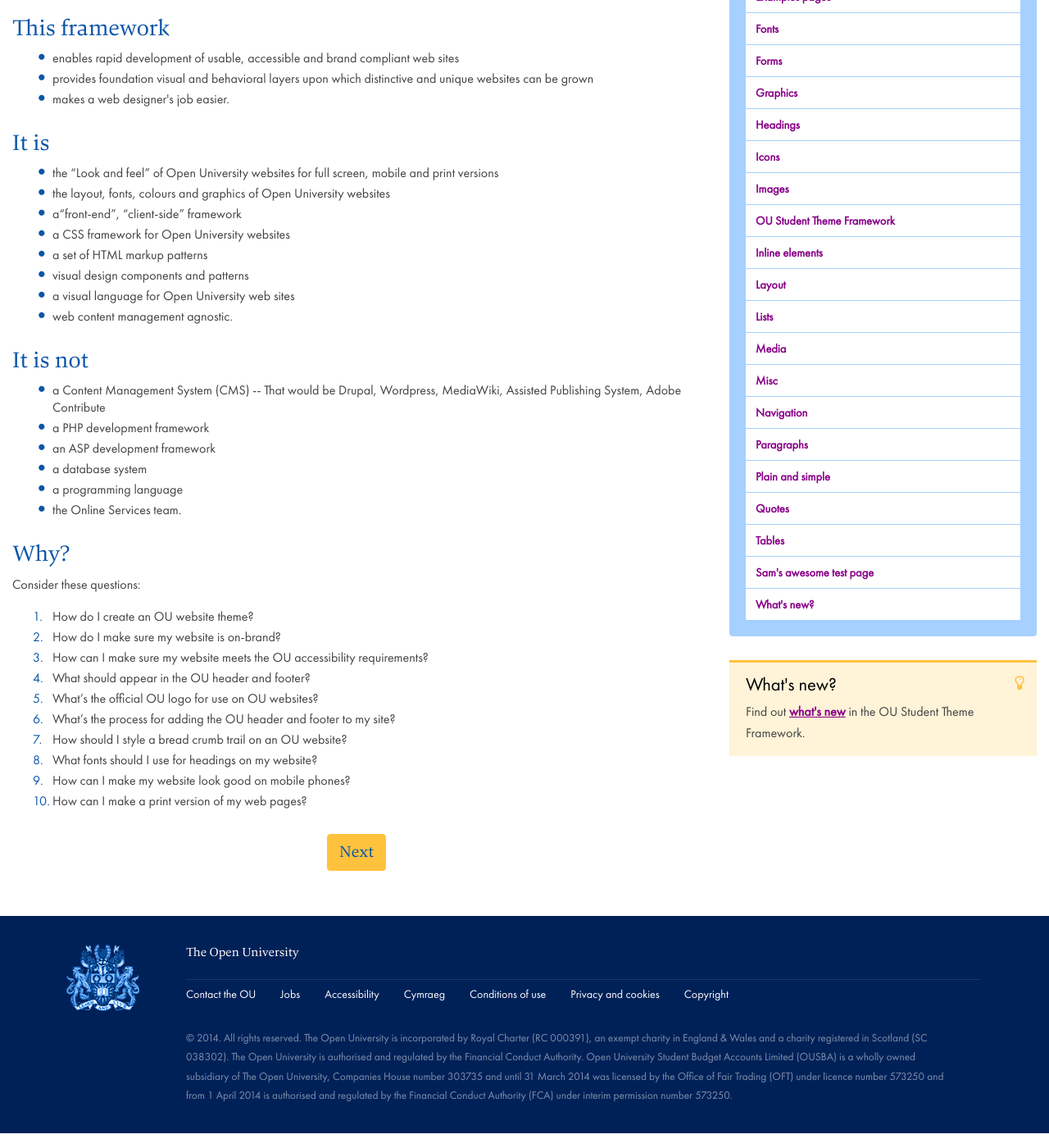
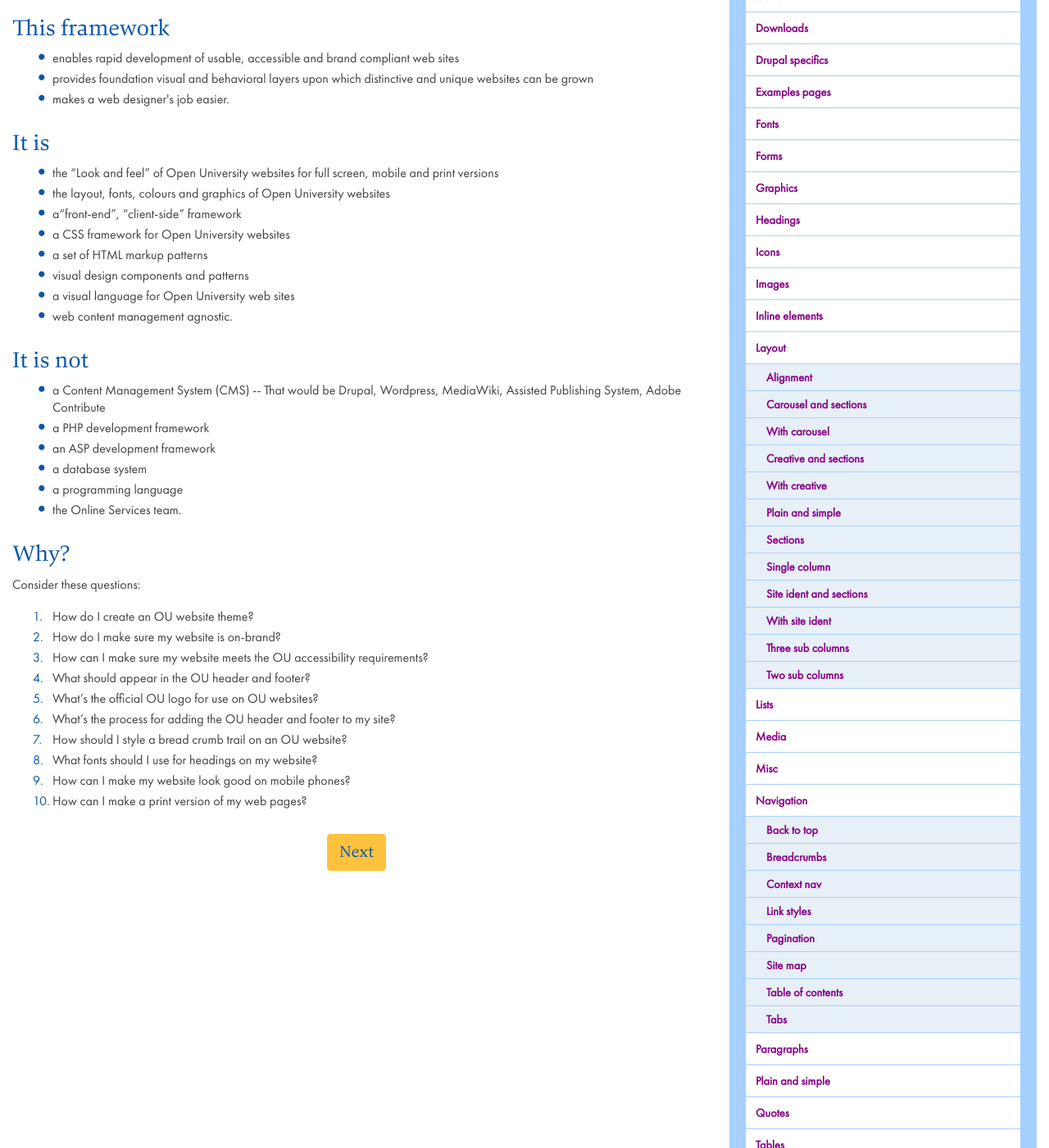
Before and after one commit to the-open-university/student-theme-framework, a Jekyll site: the page built from index.html, in a window 1280 px wide and 1400 px high, scrolled down 403 px. Shown: the whole window at 82% size. Built offline with Jekyll 4.4.1, drawn with Linux system fonts in a browser that asks for light colours; nearby versions of some CDN libraries; some of the changed text lies outside the part shown.

Commit message:
Tweaks to navigation

```diff
--- a/_config.yml
+++ b/_config.yml
@@ -5,4 +5,5 @@ defaults:
       type: "pages"
     values:
       layout: "default"
-      parent: "main"
+      parent: "index"
+      order: 9999
--- a/_includes/menu.html
+++ b/_includes/menu.html
@@ -1,11 +1,13 @@
 {% assign pages = site.pages | where:"parent",include.parent | sort:"order" %}
 <ul>
-  {% for page in pages %}
-    <li>
-      <a {% if page.url == page.url %}class="ou-expanded"{% endif %} href="{{ page.url }}">
-        {{ page.title }}
-      </a>
-      {% include menu.html parent=page.url %}
-    </li>
+  {% for p in pages %}
+    {% if p.url == page.url %}
+        <li class="ou-expanded"><strong>{{ p.title }}</strong></li>
+    {% else %}
+        <li><a href="{{ p.url }}">{{ p.title }}</a></li>
+    {% endif %}
+
+    {% assign parent = p.path | replace:'.html','' %}
+    {% include menu.html parent=parent %}
   {% endfor %}
 </ul>
--- a/_includes/navigation.html
+++ b/_includes/navigation.html
@@ -1,3 +1,3 @@
 <div class="ou-full-nav">
-    {% include menu.html parent="main" %}
+    {% include menu.html parent="root" %}
 </div>
--- a/boxes.html
+++ b/boxes.html
@@ -1,6 +1,7 @@
 ---
 title: Boxes
 classes: website
+order: 20
 ---
 <div id="ou-site">
 
--- a/index.html
+++ b/index.html
@@ -1,6 +1,7 @@
 ---
 title: OU Student Theme Framework
 classes: ou-home
+parent: root
 ---
 <div id="ou-site">
 
--- a/test.html
+++ b/test.html
@@ -1,6 +1,7 @@
 ---
 title: Sam's awesome test page
 classes: awesomeness
+order: 1
 ---
 <div id="ou-site">
 
```
